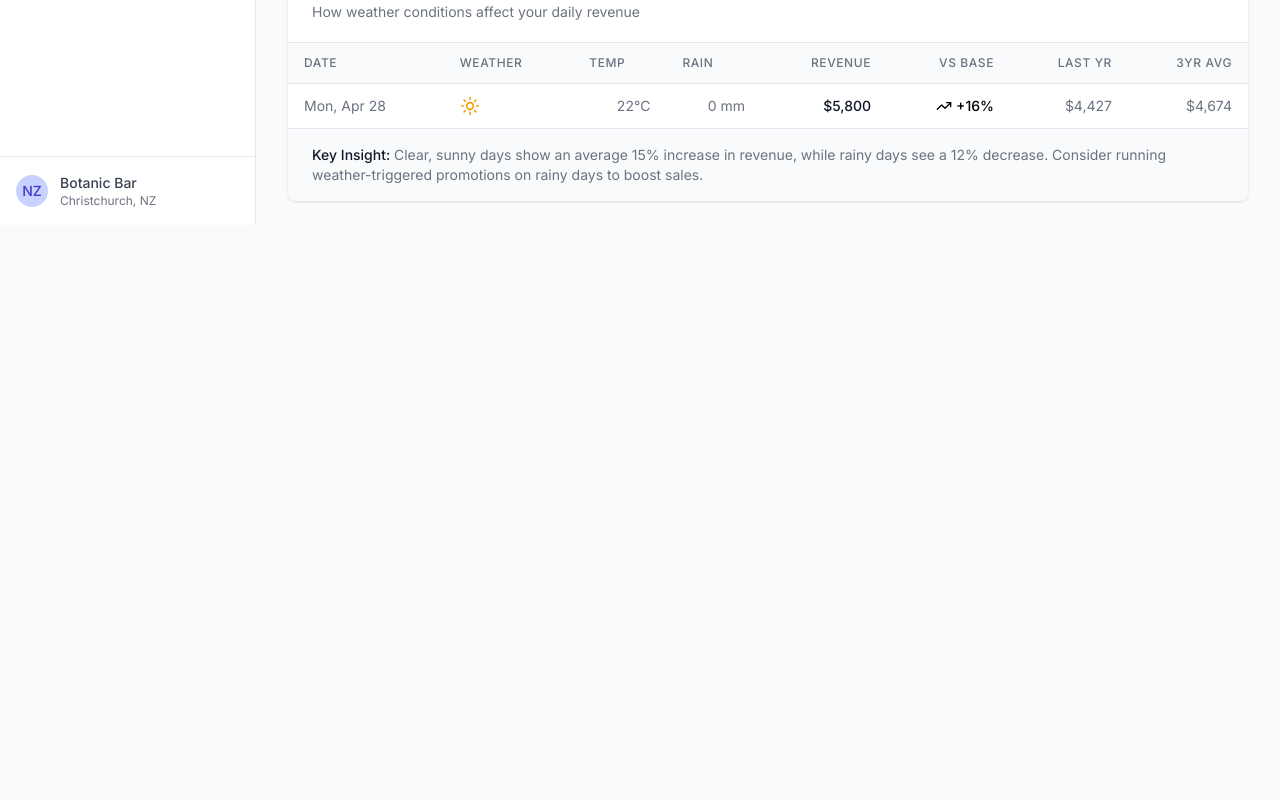
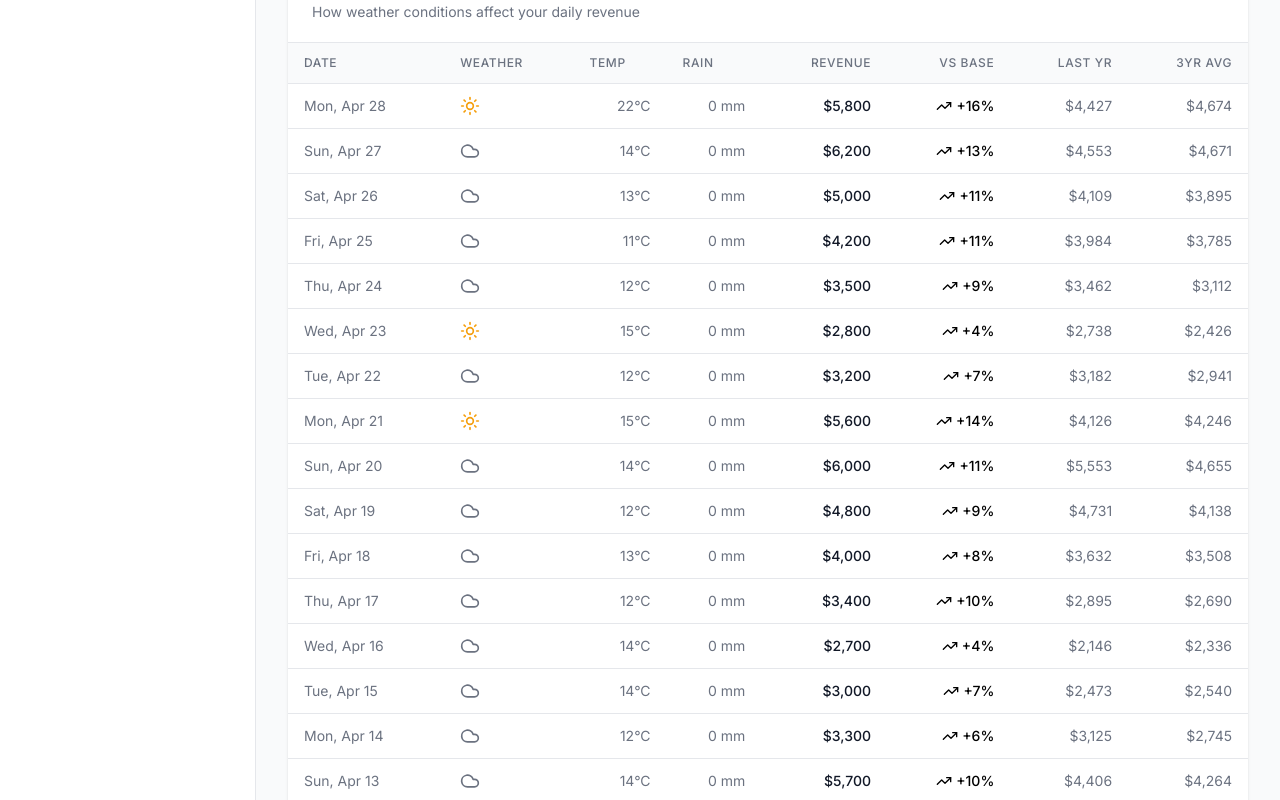
Before and after one commit to ricki2828/HospoPro, a React (Vite) app: page /analytics in a window 1280 px wide. Shown: the part 1000-1800 px from the top of the page. Before the commit the page ends 1225 px from the top, so only its background shows below. Built offline with nearby package versions, Linux system fonts and the light colour scheme.

Commit message:
fix(Analytics): Correct weather impact data filtering by time range

```diff
--- a/src/pages/Analytics.tsx
+++ b/src/pages/Analytics.tsx
@@ -1,8 +1,11 @@
 import { useState, useMemo } from 'react';
 // Import necessary data, ensuring no duplicates
-import { promos, dayOfWeekTrends, weatherData, allRevenueMap } from '../services/mockData';
+import { promos, dayOfWeekTrends, weatherData as liveWeatherData, allRevenueMap } from '../services/mockData';
+// Import historical weather data
+import historicalWeatherData from '../data/historicalWeatherData.json';
+import { WeatherData } from '../types'; // Import WeatherData type
 import DayOfWeekChart from '../components/DayOfWeekChart';
-import { format, parseISO, subDays, isWithinInterval, startOfDay, subYears } from 'date-fns';
+import { format, parseISO, subDays, isWithinInterval, startOfDay, subYears, eachDayOfInterval } from 'date-fns';
 import { TrendingUp, TrendingDown, Cloud, CloudRain, Sun } from 'lucide-react';
 
 // Helper to format currency (or import from a shared util)
@@ -11,36 +14,64 @@ const formatNZD = (value?: number | null): string => {
   return new Intl.NumberFormat('en-NZ', { style: 'currency', currency: 'NZD', minimumFractionDigits: 0, maximumFractionDigits: 0 }).format(value);
 };
 
+// Define type for weather impact data row
+interface WeatherImpactRow {
+  date: string;
+  weather: string;
+  icon: string;
+  temperature: number;
+  precipitation: number;
+  revenue: number;
+  baseline: number;
+  difference: number;
+  lastYearRevenue: number | null;
+  threeYearAvgRevenue: number | null;
+}
+
 export default function Analytics() {
   const [timeRange, setTimeRange] = useState<'week' | 'month'>('month');
 
+  // --- Combine historical and live weather data ---
+  const allWeatherDataMap = useMemo(() => {
+    const map = new Map<string, WeatherData>();
+    // Load historical data first
+    (historicalWeatherData as WeatherData[]).forEach(day => {
+      map.set(day.date, day);
+    });
+    // Add/overwrite with live data (more recent)
+    // Assuming liveWeatherData is the mock future data
+    liveWeatherData.forEach(day => {
+      map.set(day.date, day);
+    });
+    return map;
+  }, [liveWeatherData]); // Depend on liveWeatherData if it can change
+
   // Calculate Weather Impact based on timeRange
   const weatherImpact = useMemo(() => {
-    const impactData = [];
+    const impactData: WeatherImpactRow[] = []; // Use explicit type
     const now = startOfDay(new Date());
     const daysToShow = timeRange === 'week' ? 7 : 30;
-    const startDate = subDays(now, daysToShow - 1); // Start of the period
+    const startDate = subDays(now, daysToShow - 1);
+    const dateInterval = { start: startDate, end: now };
 
-    // Use weatherData as the loop base as it's likely shorter than 3+ years of revenue
-    for (const weatherDay of weatherData) {
-      const weatherDate = parseISO(weatherDay.date);
+    // Iterate over the actual date range
+    eachDayOfInterval(dateInterval).forEach(date => {
+      const dateStr = format(date, 'yyyy-MM-dd');
+      // Look up data for this specific date
+      const currentRevenue = allRevenueMap.get(dateStr);
+      const weatherDay = allWeatherDataMap.get(dateStr);
 
-      // Check if the weather data date falls within the selected display time range (Week/Month)
-      if (isWithinInterval(weatherDate, { start: startDate, end: now })) {
-          const currentRevenue = allRevenueMap.get(weatherDay.date);
-
-          // Ensure current revenue data exists for baseline comparison
-          if (currentRevenue && typeof currentRevenue.amount === 'number' && currentRevenue.amount > 0 && currentRevenue.baseline > 0) {
+      // Check if we have both weather and revenue data for this date
+      if (weatherDay && currentRevenue && typeof currentRevenue.amount === 'number' && currentRevenue.amount > 0 && currentRevenue.baseline > 0) {
         const difference = ((currentRevenue.amount - currentRevenue.baseline) / currentRevenue.baseline) * 100;
 
         let lastYearRevenue: number | null = null;
         let threeYearAvgRevenue: number | null = null;
 
-            // Calculate historicals only for month view
-            if (timeRange === 'month') {
-                const dateYearMinus1 = format(subYears(weatherDate, 1), 'yyyy-MM-dd');
-                const dateYearMinus2 = format(subYears(weatherDate, 2), 'yyyy-MM-dd');
-                const dateYearMinus3 = format(subYears(weatherDate, 3), 'yyyy-MM-dd');
+        // Calculate historicals (can be done regardless of view, just shown conditionally later)
+        const dateYearMinus1 = format(subYears(date, 1), 'yyyy-MM-dd');
+        const dateYearMinus2 = format(subYears(date, 2), 'yyyy-MM-dd');
+        const dateYearMinus3 = format(subYears(date, 3), 'yyyy-MM-dd');
 
         const revY1 = allRevenueMap.get(dateYearMinus1)?.amount;
         const revY2 = allRevenueMap.get(dateYearMinus2)?.amount;
@@ -52,10 +83,9 @@ export default function Analytics() {
         if (pastRevenues.length > 0) {
             threeYearAvgRevenue = pastRevenues.reduce((sum, r) => sum + r, 0) / pastRevenues.length;
         }
-            }
 
         impactData.push({
-              date: weatherDay.date,
+          date: dateStr,
           weather: weatherDay.description,
           icon: weatherDay.icon,
           temperature: weatherDay.temperature,
@@ -63,15 +93,15 @@ export default function Analytics() {
           revenue: currentRevenue.amount,
           baseline: currentRevenue.baseline,
           difference: difference,
-              lastYearRevenue: lastYearRevenue, // Add historical data
-              threeYearAvgRevenue: threeYearAvgRevenue // Add historical data
+          lastYearRevenue: lastYearRevenue,
+          threeYearAvgRevenue: threeYearAvgRevenue
         });
       }
-      }
-    }
+    }); // End of loop through date range
+
     // Sort by date descending for display
     return impactData.sort((a, b) => b.date.localeCompare(a.date));
-  }, [timeRange]); // Dependency only on timeRange (allRevenueMap is stable)
+  }, [timeRange, allWeatherDataMap]); // Dependency includes allWeatherDataMap now
 
   // Calculate top performing promos
   const topPromos = [...promos]
```
Lines whose indentation alone changed are shown as unchanged.
